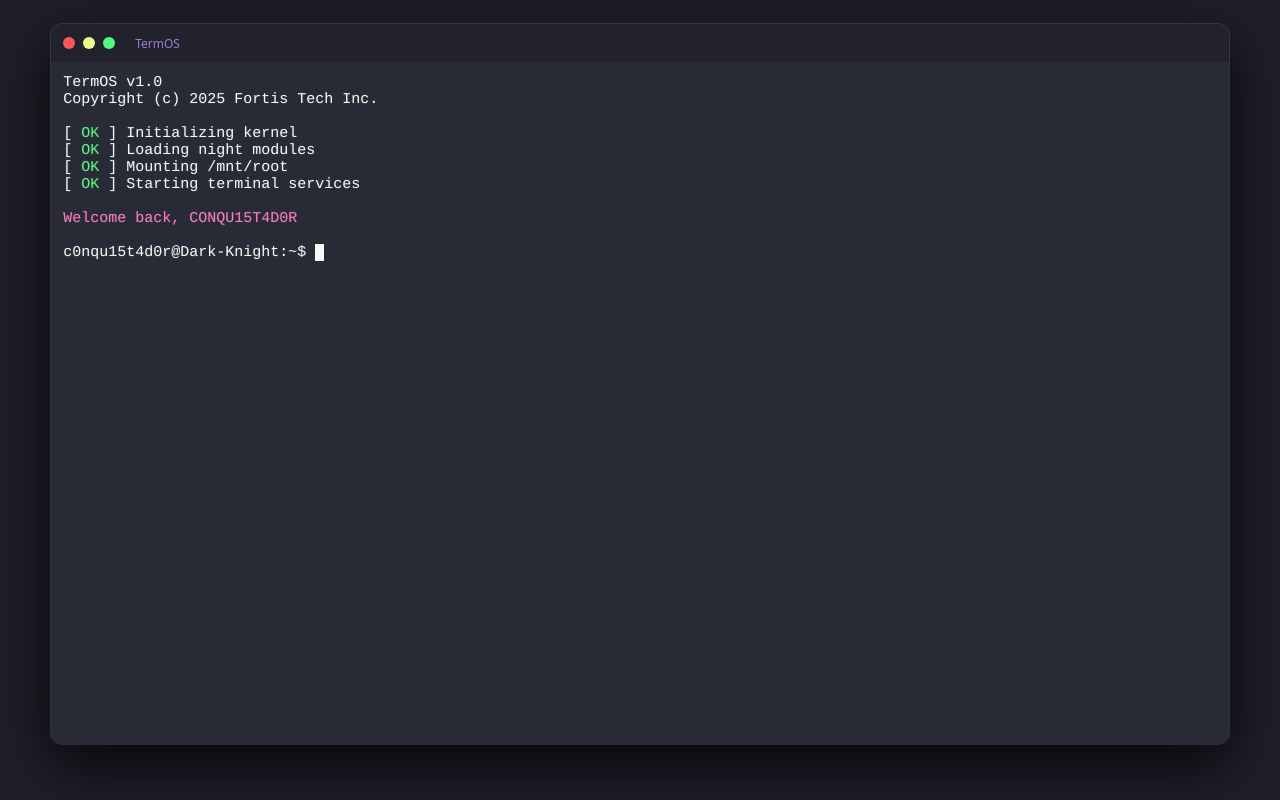
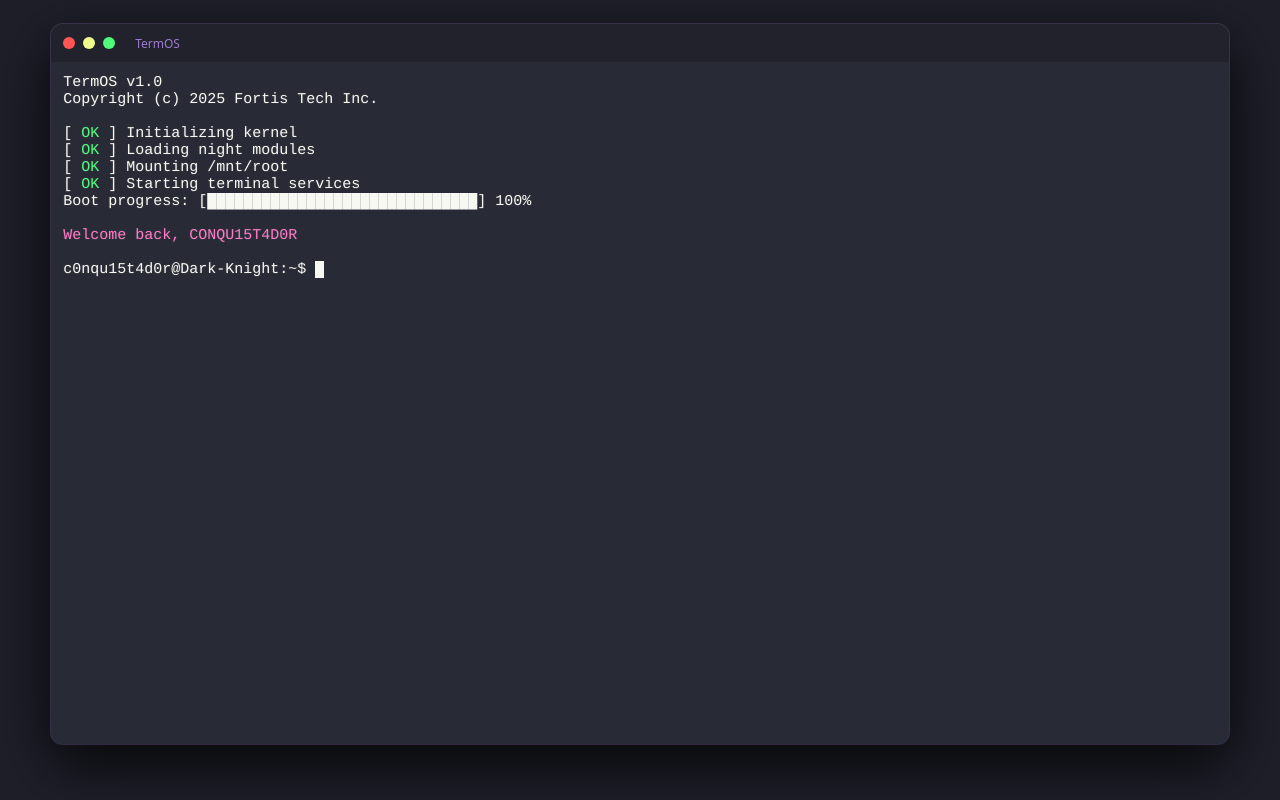
Before and after one commit to CaptShiva007/terminal-site, a plain HTML site: page index.html in a window 1280 px wide. Drawn offline with nearby package versions, Linux system fonts and the light colour scheme.

Commit message:
Beautifcation

```diff
--- a/index.html
+++ b/index.html
@@ -1,19 +1,24 @@
 <!DOCTYPE html>
 <html lang="en">
 <head>
-        <meta charset="UTF-8"/>
+    <meta charset="UTF-8" />
     <title>Terminal</title>
 
     <!-- xterm -->
-         <link rel="stylesheet" href="https://cdn.jsdelivr.net/npm/xterm/css/xterm.css"/>
+    <link
+        rel="stylesheet"
+        href="https://cdn.jsdelivr.net/npm/xterm/css/xterm.css"
+    />
 
     <style>
-            html, body {
+        html,
+        body {
             height: 100%;
             margin: 0;
             background: #1e1f29;
             overflow: hidden;
         }
+
         .xterm-viewport {
             scrollbar-width: none;
         }
@@ -41,7 +46,7 @@
             background: #282a36;
             border-radius: 12px;
             box-shadow:
-                0 0 0 1px rgba(189,147,249,0.2),
+                0 0 0 1px rgba(189, 147, 249, 0.2),
                 0 20px 60px rgba(0, 0, 0, 0.8);
             overflow: hidden;
         }
@@ -64,11 +69,19 @@
             border-radius: 50%;
         }
 
-            .red{ background: #ff5555;}
-            .yellow {background: #f1fa8c;}
-            .green{background: #50fa7b;}
+        .red {
+            background: #ff5555;
+        }
 
-            .title{
+        .yellow {
+            background: #f1fa8c;
+        }
+
+        .green {
+            background: #50fa7b;
+        }
+
+        .title {
             margin-left: 12px;
             opacity: 0.8;
         }
@@ -82,10 +95,9 @@
             pointer-events: none;
             position: fixed;
             inset: 0;
-                background:
-                linear-gradient(
-                    rgba(255,255,255,0.02)50%,
-                    rgba(0,0,0,0.02)50%
+            background: linear-gradient(
+                rgba(255, 255, 255, 0.02) 50%,
+                rgba(0, 0, 0, 0.02) 50%
             );
             background-size: 100% 3px;
             mix-blend-mode: overlay;
@@ -93,8 +105,10 @@
         }
     </style>
 </head>
+
 <body>
     <div class="crt"></div>
+
     <div class="terminal-wrapper">
         <div class="terminal-header">
             <span class="dot red"></span>
@@ -102,12 +116,15 @@
             <span class="dot green"></span>
             <span class="title">TermOS</span>
         </div>
+
         <div id="terminal" tabindex="0"></div>
     </div>
 
     <script src="https://cdn.jsdelivr.net/npm/xterm/lib/xterm.js"></script>
+
     <script>
         let booting = true;
+
         const term = new Terminal({
             cursorBlink: true,
             theme: {
@@ -123,7 +140,7 @@
                 magenta: "#ff79c6",
                 cyan: "#8be9fd",
                 white: "#f8f8f2",
-                }
+            },
         });
 
         const prompt = "c0nqu15t4d0r@Dark-Knight:~$ ";
@@ -133,10 +150,15 @@
 
         const commands = ["help", "whoami", "clear"];
 
+        const bootSteps = [
+            { text: "Initializing kernel", weight: 20 },
+            { text: "Loading night modules", weight: 30 },
+            { text: "Mounting /mnt/root", weight: 25 },
+            { text: "Starting terminal services", weight: 25 },
+        ];
+
         term.open(document.getElementById("terminal"));
-            const container = document.getElementById("terminal");
-
-            bootSequence();
+        term.focus();
 
         term.attachCustomKeyEventHandler((e) => {
             if (e.key === "Tab") {
@@ -147,105 +169,123 @@
             return true;
         });
 
-            const bootLines = [
-                "TermOS v1.0",
-                "Copyright (c) 2025 Fortis Tech Inc.",
-                "",
-                "[ \x1b[32mOK\x1b[0m ] Initializing kernel",
-                "[ \x1b[32mOK\x1b[0m ] Loading night modules",
-                "[ \x1b[32mOK\x1b[0m ] Mounting /mnt/root",
-                "[ \x1b[32mOK\x1b[0m ] Starting terminal services",
-                "",
-                "\x1b[35mWelcome back, CONQU15T4D0R\x1b[0m",
-                ""
-            ];
+        function renderProgress(percent) {
+            const width = 30;
+            const filled = Math.round((percent / 100) * width);
+            const empty = width - filled;
 
-            function bootSequence() {
-                let i = 0;
+            return `Boot progress: [${"█".repeat(filled)}${"░".repeat(
+                empty
+            )}] ${percent}%`;
+        }
 
-                const interval = setInterval(() => {
-                    if (i < bootLines.length) {
-                        term.writeln(bootLines[i]);
-                        i++;
-                    }else{
-                        clearInterval(interval);
+        function sleep(ms) {
+            return new Promise((resolve) => setTimeout(resolve, ms));
+        }
+
+        async function bootSequence() {
+            term.writeln("TermOS v1.0");
+            term.writeln("Copyright (c) 2025 Fortis Tech Inc.");
+            term.writeln("");
+
+            let progress = 0;
+
+            term.writeln(renderProgress(progress));
+
+            for (const step of bootSteps) {
+                term.write("\x1b[1A");
+                term.write("\x1b[2K\r");
+                term.writeln(
+                    `[ \x1b[32mOK\x1b[0m ] ${step.text}`
+                );
+
+                const target = progress + step.weight;
+
+                while (progress < target) {
+                    progress++;
+                    term.write("\x1b[2K\r" + renderProgress(progress));
+                    await sleep(20);
+                }
+
+                term.writeln("");
+            }
+
+            term.writeln("");
+            term.writeln("\x1b[35mWelcome back, CONQU15T4D0R\x1b[0m");
+            term.writeln("");
+
             booting = false;
             term.write(prompt);
             term.focus();
         }
-                }, 400);
+
+        bootSequence();
+
+        term.onKey((e) => {
+            if (booting) return;
+
+            const key = e.domEvent.key;
+
+            if (key === "Enter") {
+                term.write("\r\n");
+
+                if (buffer.trim()) {
+                    history.push(buffer);
                 }
 
-            term.onKey(e => {
-                const key = e.domEvent.key;
-
-                //ENTER
-                if (key === "Enter") {
-                    term.write("\r\n");
-                    if (buffer.trim() !== "") {
-                        history.push(buffer);
-                    }
                 historyIndex = history.length;
                 handleCommand(buffer.trim());
                 buffer = "";
                 term.write(prompt);
-                }
-
-                //BACKSPACE
-                else if (key === "Backspace") {
-                    if (buffer.length > 0) {
+            } else if (key === "Backspace") {
+                if (buffer.length) {
                     buffer = buffer.slice(0, -1);
                     term.write("\b \b");
                 }
-                }
-
-                //ARROW UP
-                else if (key === "ArrowUp") {
+            } else if (key === "ArrowUp") {
                 if (historyIndex > 0) {
                     historyIndex--;
                     replaceBuffer(history[historyIndex]);
                 }
-                }
-
-                //ARROW DOWN
-                else if (key === "ArrowDown") {
+            } else if (key === "ArrowDown") {
                 if (historyIndex < history.length - 1) {
                     historyIndex++;
                     replaceBuffer(history[historyIndex]);
-                    }else{
+                } else {
                     historyIndex = history.length;
                     replaceBuffer("");
                 }
-                }
-
-                // PRintable Char
-                else if (key.length === 1) {
+            } else if (key.length === 1) {
                 buffer += key;
                 term.write(key);
             }
         });
 
         function replaceBuffer(text) {
-                while (buffer.length > 0) {
+            while (buffer.length) {
                 term.write("\b \b");
                 buffer = buffer.slice(0, -1);
             }
+
             buffer = text;
             term.write(text);
         }
 
         function autocomplete() {
-                const matches = commands.filter(cmd => cmd.startsWith(buffer));
+            const matches = commands.filter((c) =>
+                c.startsWith(buffer)
+            );
+
             if (matches.length === 1) {
                 replaceBuffer(matches[0]);
             } else if (matches.length > 1) {
-                    term.write("\r\n" + matches.join(" ")+ "\r\n");
-                    term.write(prompt + buffer)
+                term.write("\r\n" + matches.join("  ") + "\r\n");
+                term.write(prompt + buffer);
             }
         }
 
         function handleCommand(cmd) {
-                if (cmd === "") return;
+            if (!cmd) return;
 
             switch (cmd) {
                 case "help":
@@ -265,7 +305,6 @@
 
                 default:
                     term.writeln(`command not found: ${cmd}`);
-                        break;
             }
         }
     </script>
```
Lines whose indentation alone changed are shown as unchanged.
